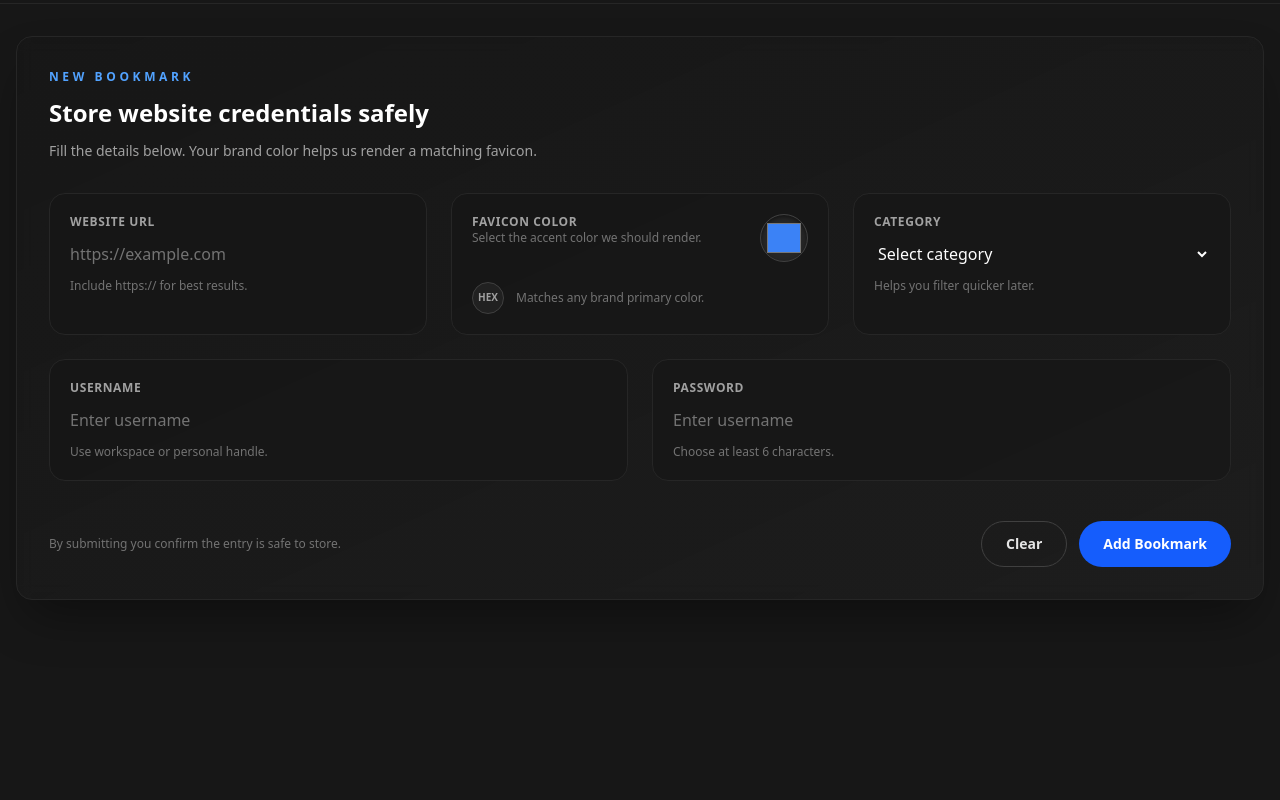
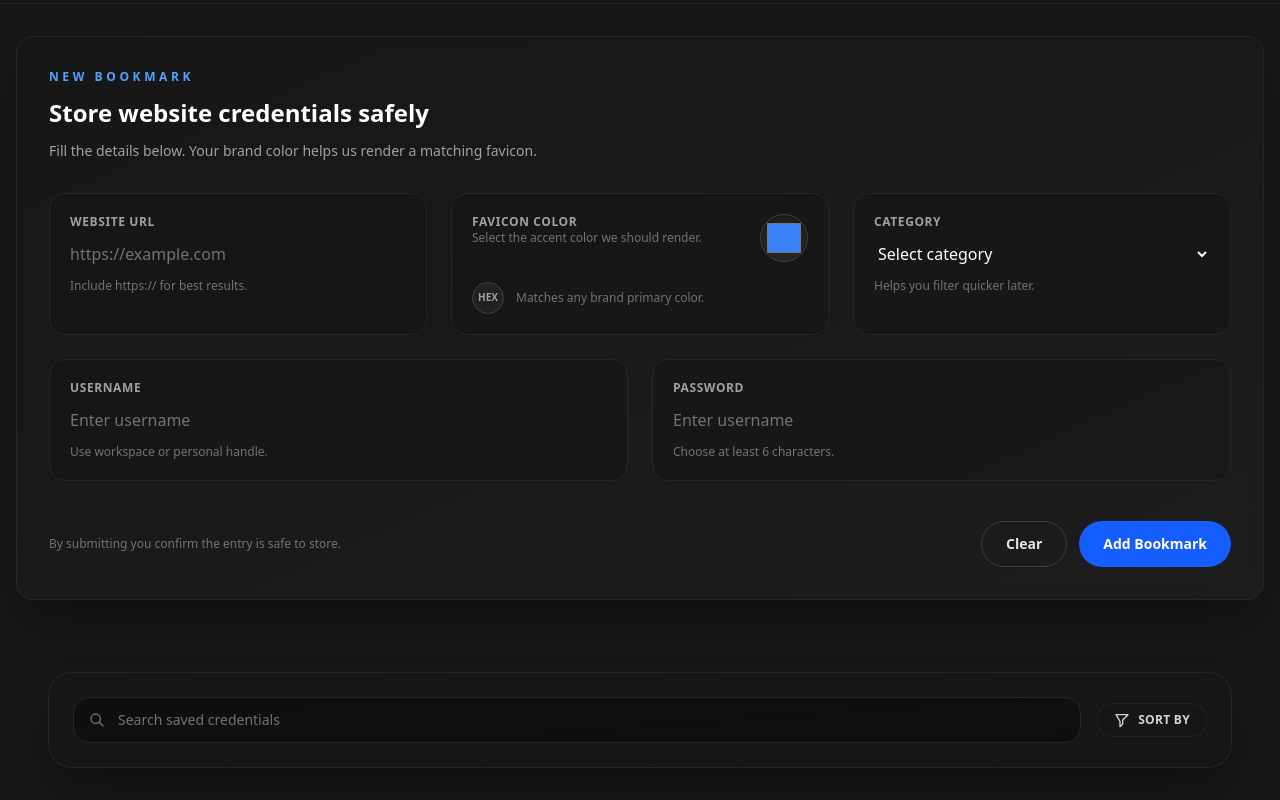
Before and after one commit to MD-Moniruzzaman-Arafat/lws-project-2-batch-4, a React (Vite) app: page / in a window 1280 px wide. Shown: the part 221-1021 px from the top of the page. Before the commit the page ends 861 px from the top, so only its background shows below. Built offline with nearby package versions, Linux system fonts and the light colour scheme.

Commit message:
search and sort component design

```diff
--- a/src/App.jsx
+++ b/src/App.jsx
@@ -1,12 +1,25 @@
 import './App.css';
 import Form from './components/Form/Form';
 import Header from './components/Header/Header';
+import Search from './components/Search/Search';
+import Sort from './components/Sort/Sort';
 
 function App() {
   return (
     <>
       <Header />
       <Form />
+      <div className="p-8">
+        <div className="max-w-7xl mx-auto space-y-10 px-4">
+          {/* <!-- Search, Sort, and Filter Buttons --> */}
+          <section className="rounded-3xl border border-neutral-800 bg-gradient-to-br from-neutral-900/80 to-neutral-900/40 p-6 shadow-2xl shadow-black/40 backdrop-blur">
+            <div className="flex flex-col gap-4 lg:flex-row lg:items-center">
+              <Search />
+              <Sort />
+            </div>
+          </section>
+        </div>
+      </div>
     </>
   );
 }
--- /dev/null
+++ b/src/components/Search/Search.jsx
@@ -0,0 +1,28 @@
+export default function Search() {
+  return (
+    <>
+      <label className="relative flex-1">
+        <span className="pointer-events-none absolute left-4 top-1/2 -translate-y-1/2 text-neutral-500">
+          <svg
+            className="h-4 w-4"
+            fill="none"
+            stroke="currentColor"
+            viewBox="0 0 24 24"
+          >
+            <path
+              strokeLinecap="round"
+              strokeLinejoin="round"
+              strokeWidth="2"
+              d="M21 21l-6-6m2-5a7 7 0 11-14 0 7 7 0 0114 0z"
+            ></path>
+          </svg>
+        </span>
+        <input
+          type="text"
+          placeholder="Search saved credentials"
+          className="w-full rounded-2xl border border-neutral-800 bg-neutral-950/60 py-3 pl-11 pr-4 text-sm text-white placeholder:text-neutral-500 transition focus:border-blue-500 focus:bg-neutral-950 focus:outline-none"
+        />
+      </label>
+    </>
+  );
+}
--- /dev/null
+++ b/src/components/Sort/Sort.jsx
@@ -0,0 +1,24 @@
+export default function Sort() {
+  return (
+    <>
+      <div className="flex flex-wrap gap-2">
+        <button className="inline-flex items-center gap-2 rounded-2xl border border-neutral-800/80 bg-neutral-900/80 px-4 py-2 text-xs font-semibold uppercase tracking-wide text-neutral-300 transition hover:border-blue-500 hover:text-white">
+          <svg
+            className="h-4 w-4"
+            fill="none"
+            stroke="currentColor"
+            viewBox="0 0 24 24"
+          >
+            <path
+              strokeLinecap="round"
+              strokeLinejoin="round"
+              strokeWidth="2"
+              d="M3 4h18l-8 8v6l-4 4v-8z"
+            ></path>
+          </svg>
+          Sort by
+        </button>
+      </div>
+    </>
+  );
+}
```
